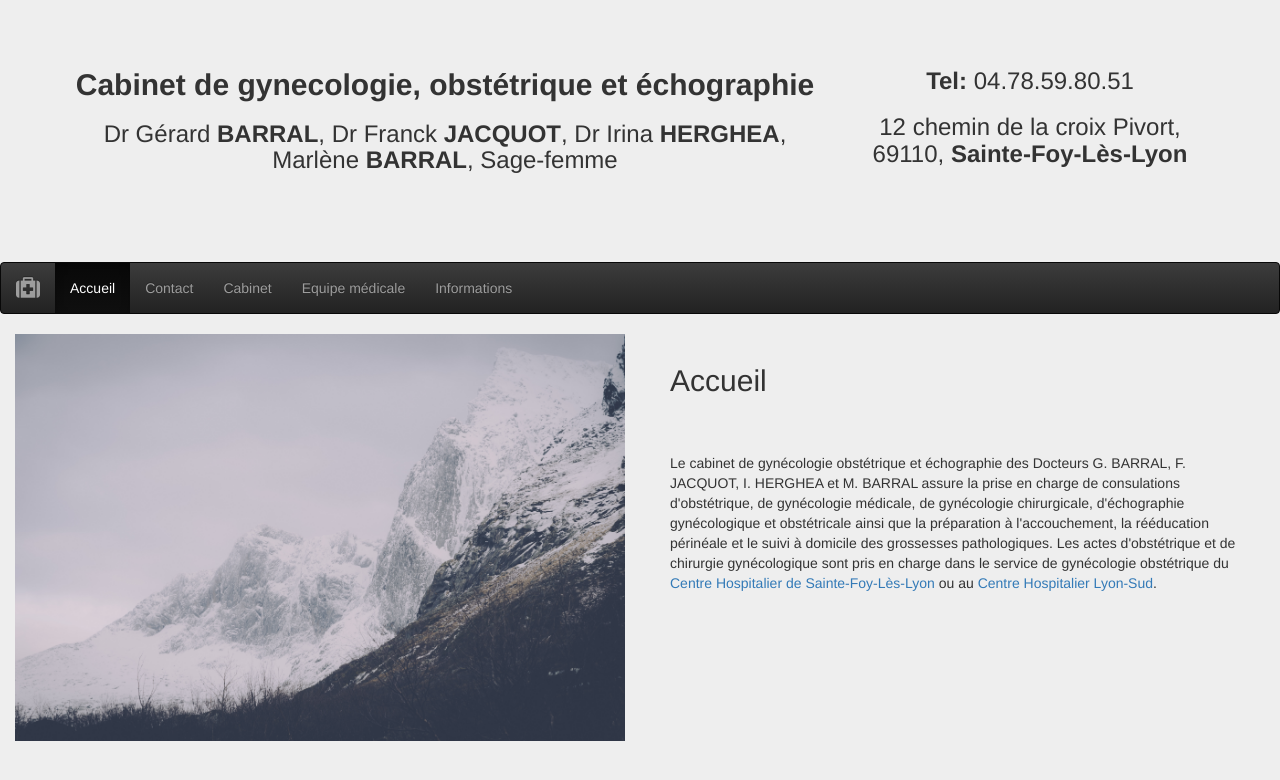
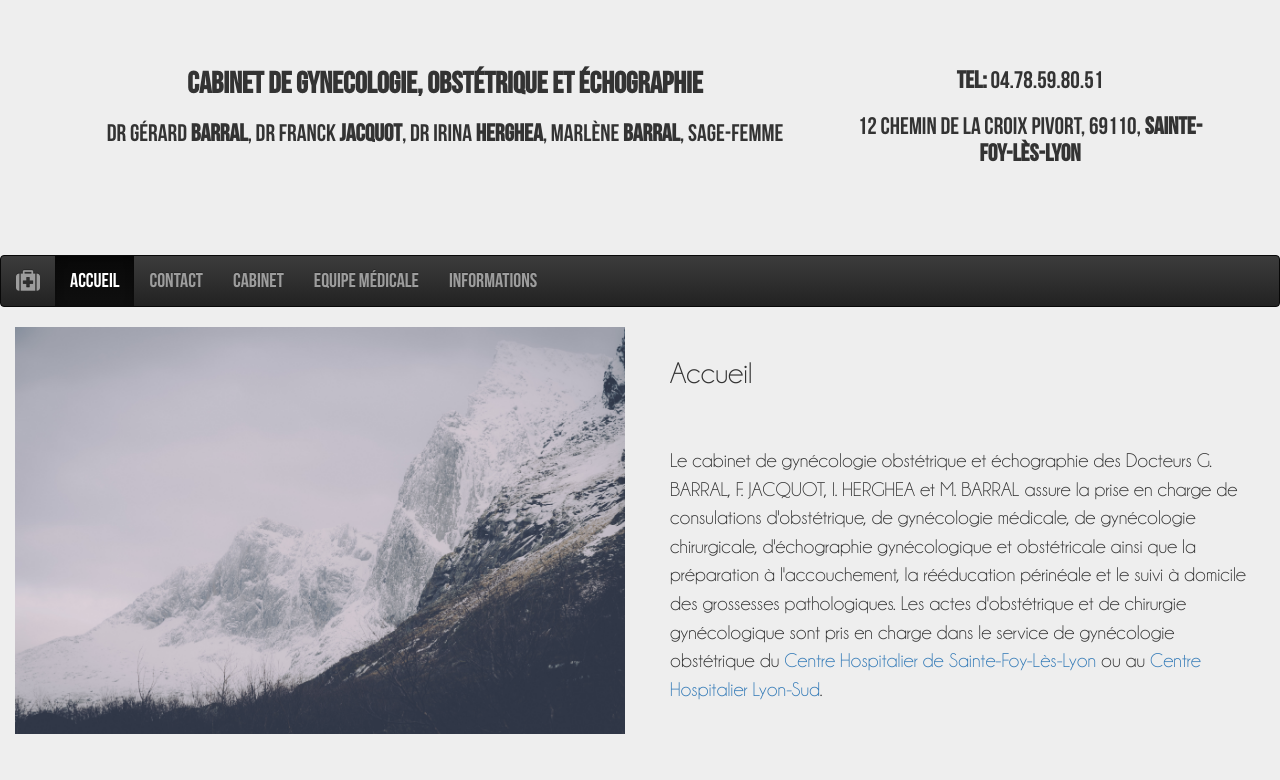
Before and after one commit to KamLan/website, a PHP site: page /index.php in a window 1280 px wide. Shown: the top 780 px of the page. Run offline with PHP 8.4, Linux system fonts and the light colour scheme.

Commit message:
Fonts
Ajout de polices

```diff
--- a/css/Mystyle.css
+++ b/css/Mystyle.css
@@ -1,5 +1,18 @@
+/*FONT FACE*/
+@font-face {
+    font-family: 'champagne et limousine';
+    src: url('../fonts/champagne/Champagne%20%26%20Limousines.ttf');
+}
+
+@font-face {
+    font-family: 'bebas neue';
+    src: url('../fonts/bebas/BebasNeue.otf');
+}
+
 /* top band */
-
+.topband{
+  font-family: "bebas neue";
+}
 .topband div div div h2{
   text-align: center;
 }
@@ -8,10 +21,16 @@
   text-align: center;
 }
 
+nav{
+  font-family: "bebas neue";
+}
+
 /* BODY */
 
 body{
   background-color: #eee;
+  font-size: 20px;
+  font-family: "champagne et limousine", "Comic Sans";
 }
 
 img {
```
Also changed, not shown: fonts/bebas/BebasNeue.otf (added), fonts/champagne/Champagne & Limousines Bold Italic.ttf (added), fonts/champagne/Champagne & Limousines Bold.ttf (added), fonts/champagne/Champagne & Limousines Italic.ttf (added), fonts/champagne/Champagne & Limousines.ttf (added).
